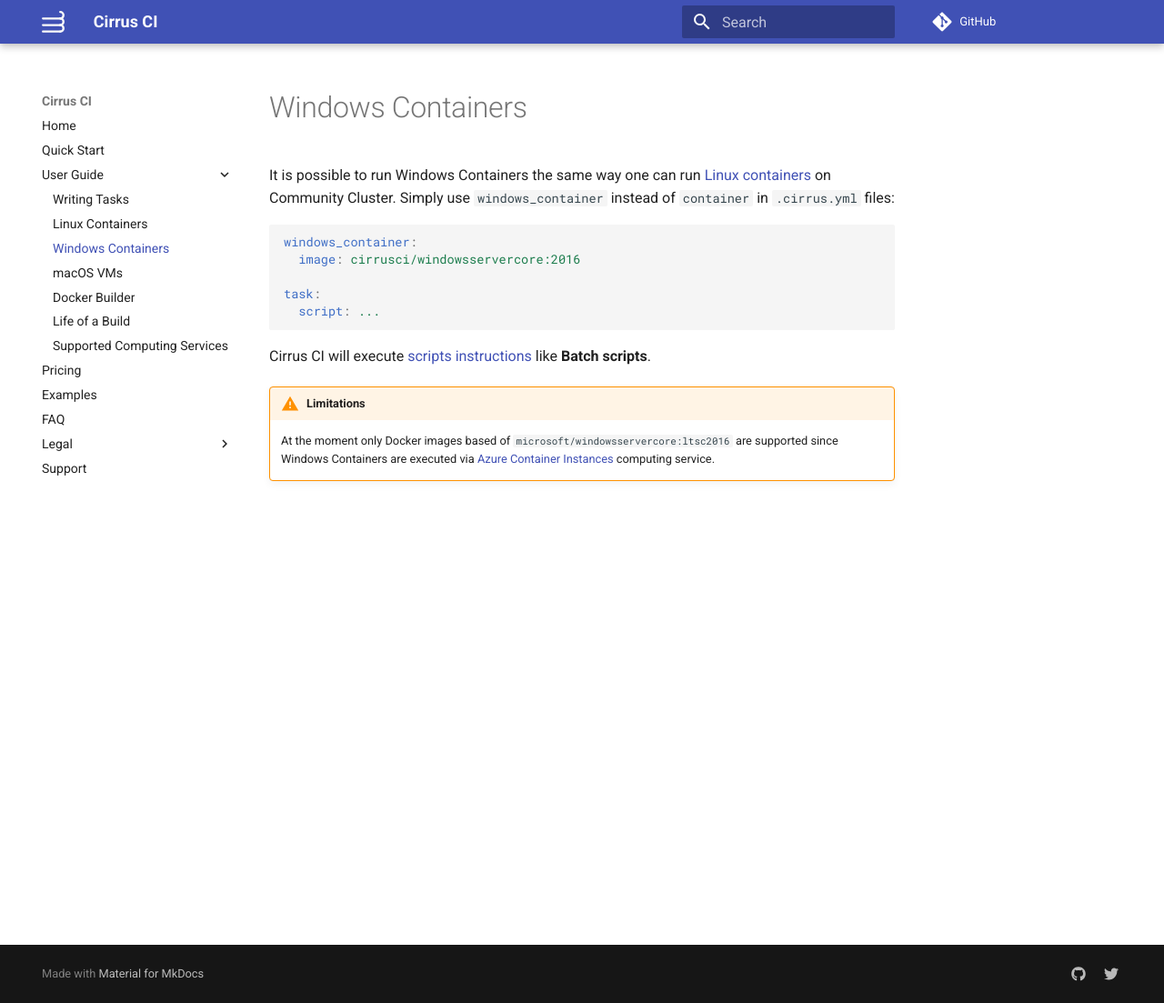
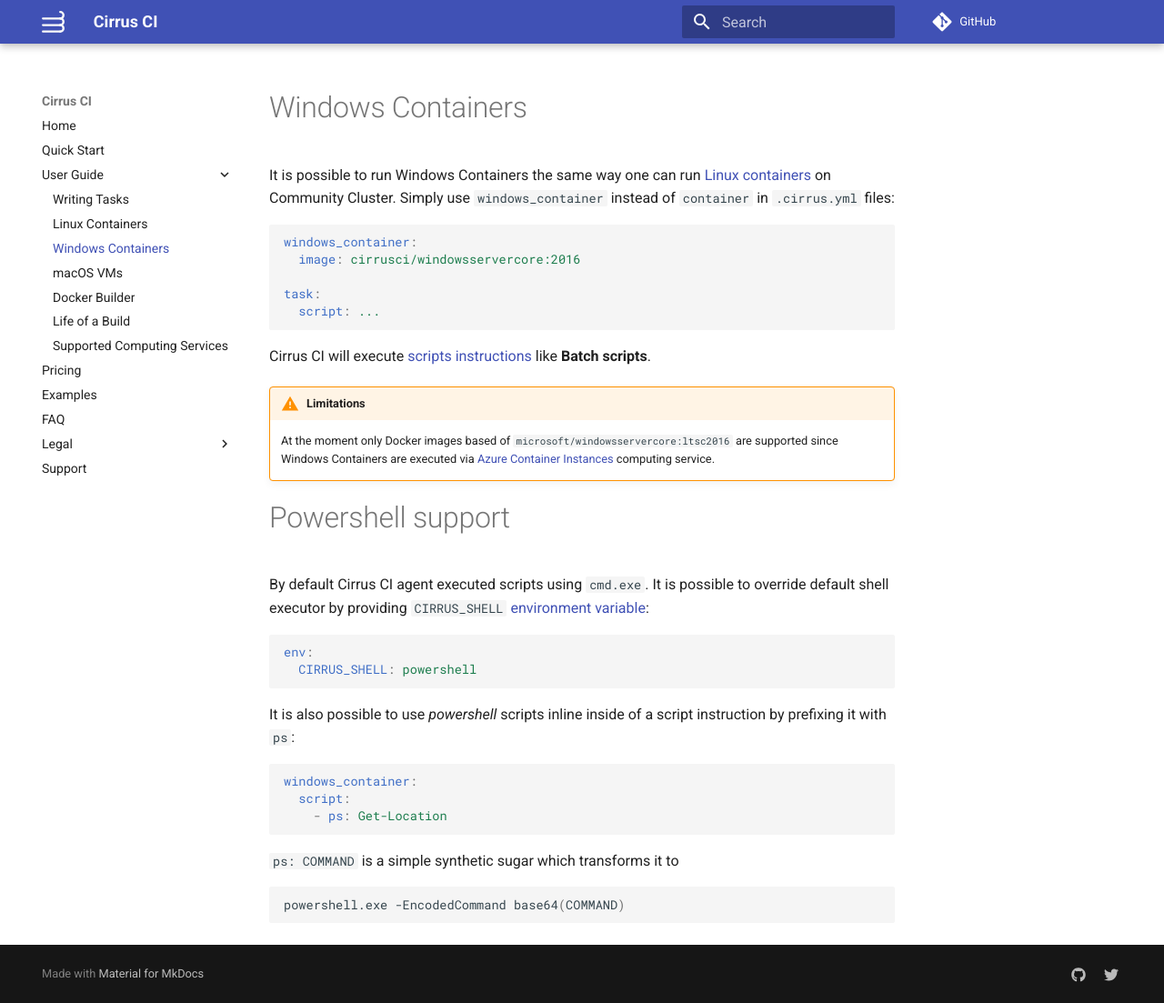
Before and after one commit to cirruslabs/cirrus-ci-docs, an MkDocs documentation site: the page built from docs/guide/windows.md, in a window 1280 px wide and 1103 px high. Shown: the whole window at 91% size. Built offline with MkDocs 1.6.1 and Material for MkDocs 9.7.7, drawn with Linux system fonts in a browser that asks for light colours; comment, search, counter and statistics services are not loaded; old or Windows-style settings are respelled for this version of MkDocs.

Commit message:
Powershell Improvements
Fixes #24

````diff
--- a/docs/guide/windows.md
+++ b/docs/guide/windows.md
@@ -17,3 +17,27 @@ Cirrus CI will execute [scripts instructions](/guide/writing-tasks.md#script-ins
     At the moment only Docker images based of `microsoft/windowsservercore:ltsc2016` are supported since Windows Containers
     are executed via [Azure Container Instances](/guide/supported-computing-services.md#azure-container-instances) computing
     service.
+
+# Powershell support
+
+By default Cirrus CI agent executed scripts using `cmd.exe`. It is possible to override default shell executor by providing
+`CIRRUS_SHELL` [environment variable](/guide/writing-tasks.md#environment-variables):
+
+```yaml
+env:
+  CIRRUS_SHELL: powershell
+```
+
+It is also possible to use *powershell* scripts inline inside of a script instruction by prefixing it with `ps`:
+
+```yaml
+windows_container:
+  script:
+    - ps: Get-Location
+```
+
+`ps: COMMAND` is a simple synthetic sugar which transforms it to
+
+```bash
+powershell.exe -EncodedCommand base64(COMMAND)
+```
````
